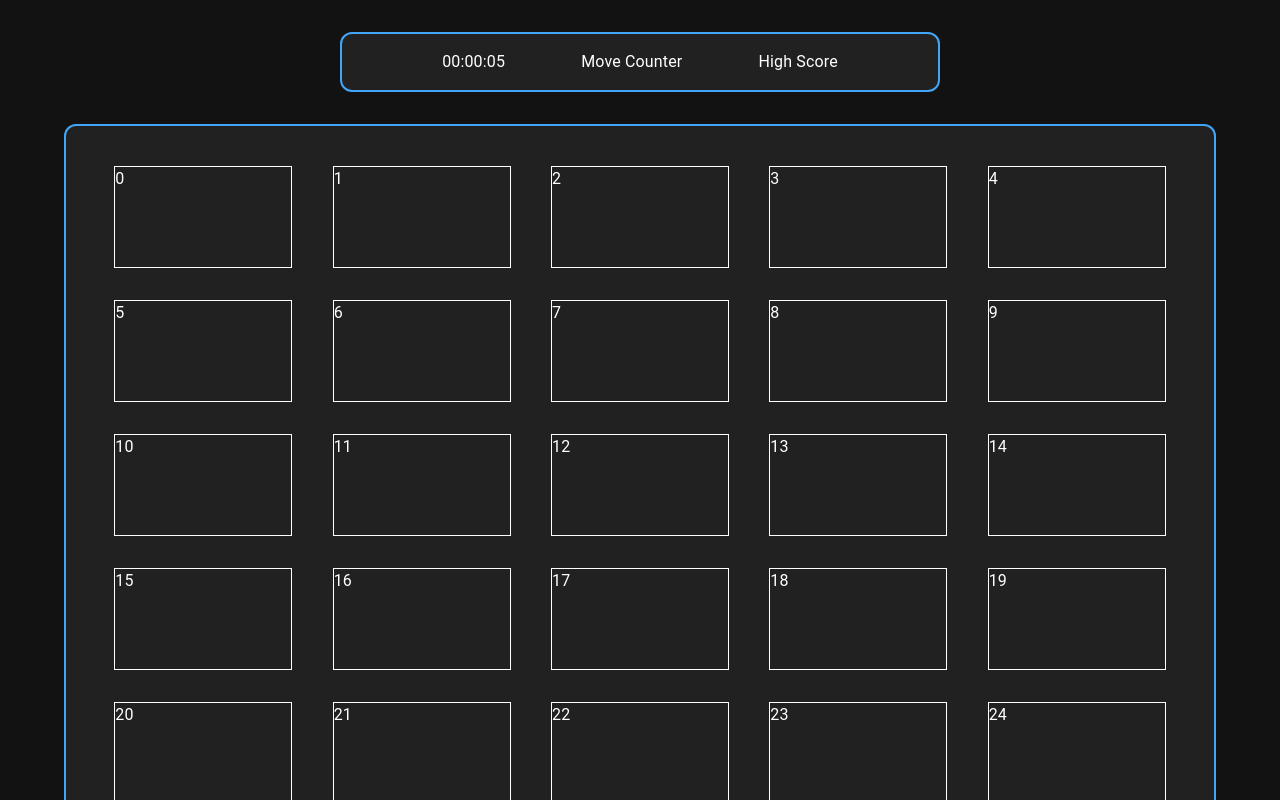
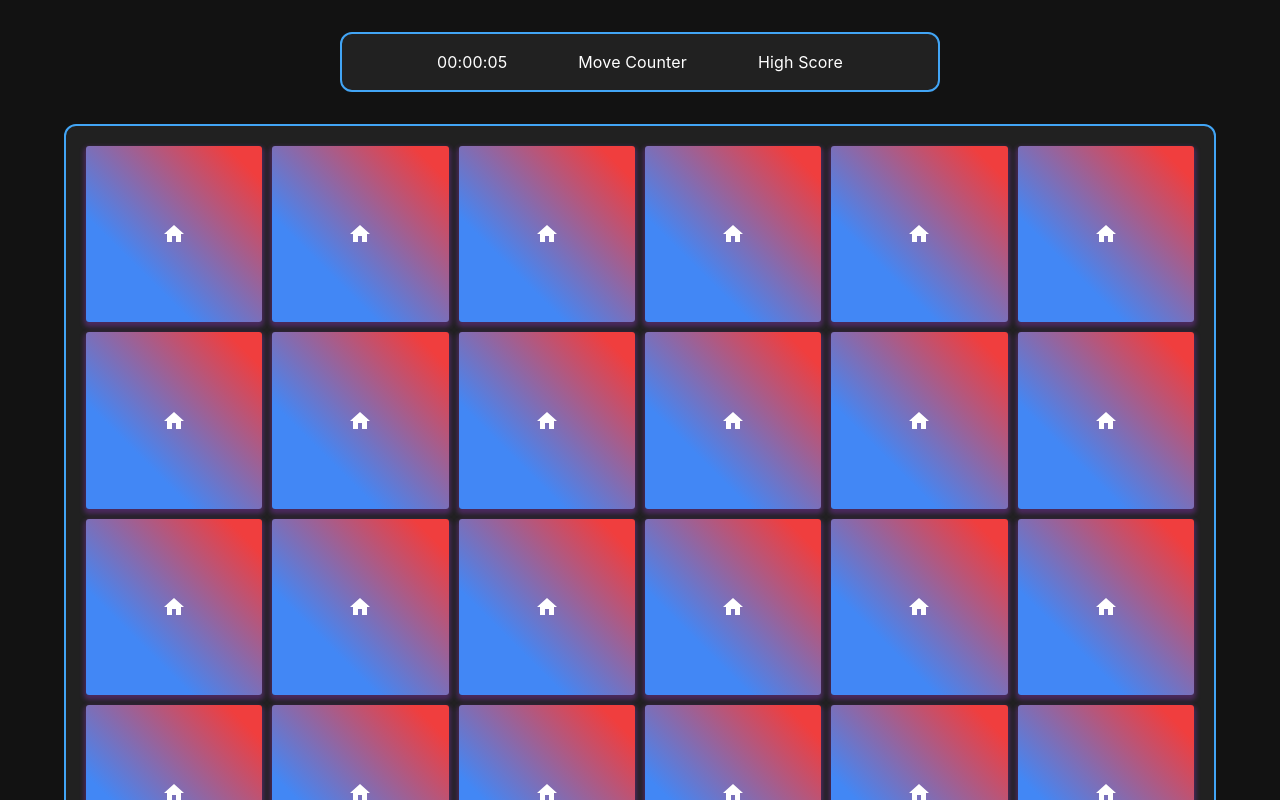
Before and after one commit to zbowhay/memory, a React (Create React App) app: page / in a window 1280 px wide. Shown: the top 800 px of the page. Built offline with nearby package versions, Linux system fonts and the light colour scheme.

Commit message:
getting the layout in order

```diff
--- a/package.json
+++ b/package.json
@@ -5,6 +5,7 @@
     "dependencies": {
         "@emotion/react": "^11.4.1",
         "@emotion/styled": "^11.3.0",
+        "@mui/icons-material": "^5.0.0",
         "@mui/material": "^5.0.0",
         "@testing-library/jest-dom": "^5.11.4",
         "@testing-library/react": "^11.1.0",
--- a/src/App.tsx
+++ b/src/App.tsx
@@ -1,8 +1,12 @@
 import { ThemeProvider, createTheme, CssBaseline } from '@mui/material';
 import { Container, Grid } from '@mui/material';
+import { grey } from '@mui/material/colors';
 import { SxProps } from '@mui/system';
+import { StyledEngineProvider } from '@mui/material/styles';
+
 import Board from './components/board/Board';
 import Stats from './components/stats/Stats';
+
 
 function App() {
     const darkTheme = createTheme({
@@ -15,7 +19,17 @@ function App() {
         borderRadius: 3
     };
 
+    const gridBoardItem: SxProps = {
+        border: 2,
+        borderRadius: 3,
+        bgcolor: grey[900],
+        borderColor: 'primary.dark'
+    };
+
     return (
+        <StyledEngineProvider injectFirst>
+            {/* injectFirst ensures that MUI styles are at the top of <head>
+                so we don't have to add !important to all of our other css rules */}
             <ThemeProvider theme={darkTheme}>
                 <CssBaseline />
                 <Container maxWidth="lg" sx={{ padding: '2em' }}>
@@ -23,10 +37,13 @@ function App() {
                         <Grid item xs={12}>
                             <Stats></Stats>
                         </Grid>
-                    <Board xs={12}></Board>
+                        <Grid item xs={12} sx={gridBoardItem}>
+                            <Board></Board>
+                        </Grid>
                     </Grid>
                 </Container>
             </ThemeProvider>
+        </StyledEngineProvider>
     );
 }
 
--- /dev/null
+++ b/src/components/board/Board.css
@@ -0,0 +1,7 @@
+.boardContainer {
+    width: 100%;
+    padding: 20px;
+    display: grid;
+    grid-template-columns: repeat(6, 1fr);
+    gap: 10px;
+}
--- a/src/components/board/Board.tsx
+++ b/src/components/board/Board.tsx
@@ -1,31 +1,23 @@
-import { Grid, GridSize } from '@mui/material';
-import { grey } from '@mui/material/colors';
-import { SxProps } from '@mui/system';
 import BoardTile from './BoardTile';
+import HomeIcon from '@mui/icons-material/Home';
+import './Board.css';
 
-
-function Board(props: { xs: GridSize }) {
-    const boardStyle: SxProps = {
-        border: 2,
-        borderRadius: 3,
-        borderColor: 'primary.dark',
-        bgcolor: grey[900],
-        justifyContent: 'space-evenly',
-        padding: 5
+function Board() {
+    const difficulty = {
+        easy: 4*4,
+        medium: 6*6,
+        hard: 8*8
     };
 
-    const boxes = Array(25).fill(0);
+    const tileClicked = (i: any) => {
+        console.log('clicked', i);
+    }
 
-
+    const tiles = Array(difficulty.medium).fill(0).map((val, i) => <BoardTile i={i} icon={HomeIcon} flipped={false} clickHandler={tileClicked}></BoardTile>);
     return (
-        <Grid container item columns={6} gap={4} xs={props.xs || 12} sx={boardStyle} >
-            {boxes.map((val, i) =>
-                <Grid item xs={1} sx={{ borderColor: 'primary.main', border: 1 }}>
-                    <BoardTile value={i}></BoardTile>
-                </Grid>
-            )
-            }
-        </Grid>
+        <div className="boardContainer">
+            {tiles}
+        </div>
     );
 }
 
--- /dev/null
+++ b/src/components/board/BoardTile.css
@@ -0,0 +1,31 @@
+.boardTile {
+    border: 0px;
+    border-radius: 3px;
+    position: relative;
+}
+
+/* mystical css to make these items square
+ * https://spin.atomicobject.com/2015/07/14/css-responsive-square/
+*/
+.boardTile::after {
+    content: '';
+    display: block;
+    padding-top: 100%;
+}
+
+.cardBack {
+    background: linear-gradient(45deg, #FE6B8B 30%, #FF8E53 90%);
+    box-shadow: 0 3px 5px 2px rgba(255, 105, 135, .3);
+}
+
+.cardFront {
+    background: linear-gradient(45deg, #4287f5 30%, #f03e3e 90%);
+    box-shadow: 0 3px 5px 2px rgba(175, 62, 240, .3);
+}
+
+.cardIcon {
+    position: absolute;
+    left: 50%;
+    top: 50%;
+    margin: -12px 0 0 -12px;
+}
--- a/src/components/board/BoardTile.tsx
+++ b/src/components/board/BoardTile.tsx
@@ -1,9 +1,42 @@
-import { Box } from "@mui/material";
+import { Card } from "@mui/material";
+import React from "react";
+import './BoardTile.css';
 
-function BoardTile(props: { value: any }) {
-    return (
-        <Box width={100} height={100}>{props.value}</Box>
-    );
+interface BoardTileProps {
+    i: number;
+    flipped?: boolean;
+    icon: any;
+    clickHandler?: any;
+}
+
+interface BoardTileState {
+    flipped: boolean;
+}
+class BoardTile extends React.Component<BoardTileProps, BoardTileState> {
+    classes: any;
+
+    constructor(props: BoardTileProps) {
+        super(props);
+        this.state = { flipped: false };
+    }
+
+    handleClick = (e: any) => {
+        console.log('hello', e);
+        this.setState(prev => ({
+            flipped: !prev.flipped
+        }))
+    }
+
+    render() {
+        return (
+            <Card key={this.props.i}
+                className={`boardTile ${this.state.flipped ? 'cardBack' : 'cardFront'}`}
+                onClick={this.handleClick}
+            >
+                <this.props.icon className='cardIcon'></this.props.icon>
+            </Card>
+        );
+    }
 }
 
 export default BoardTile;
```
Also changed, not shown: 1 other file (tests, documents, lock files or other folders). Lines whose indentation alone changed are shown as unchanged.
